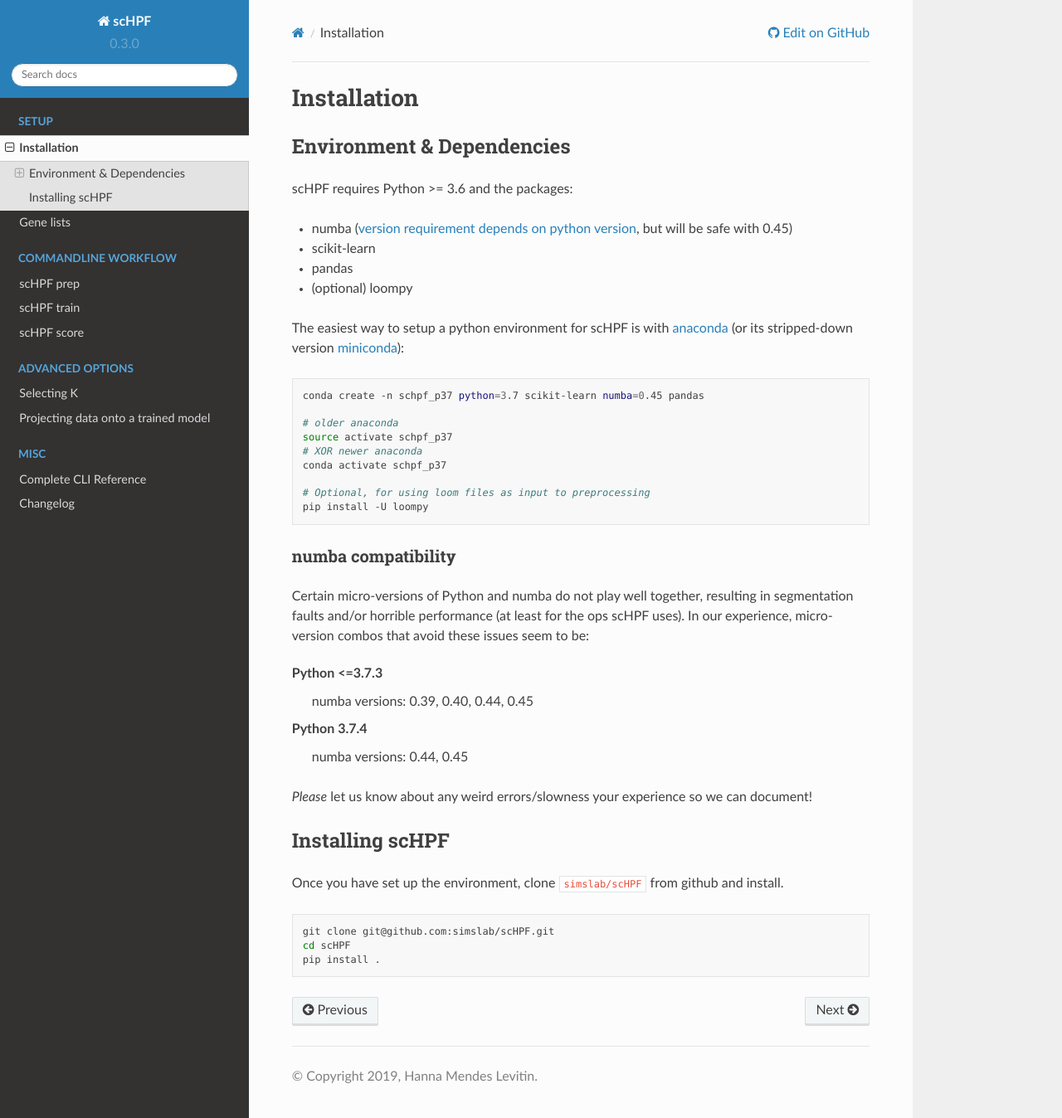
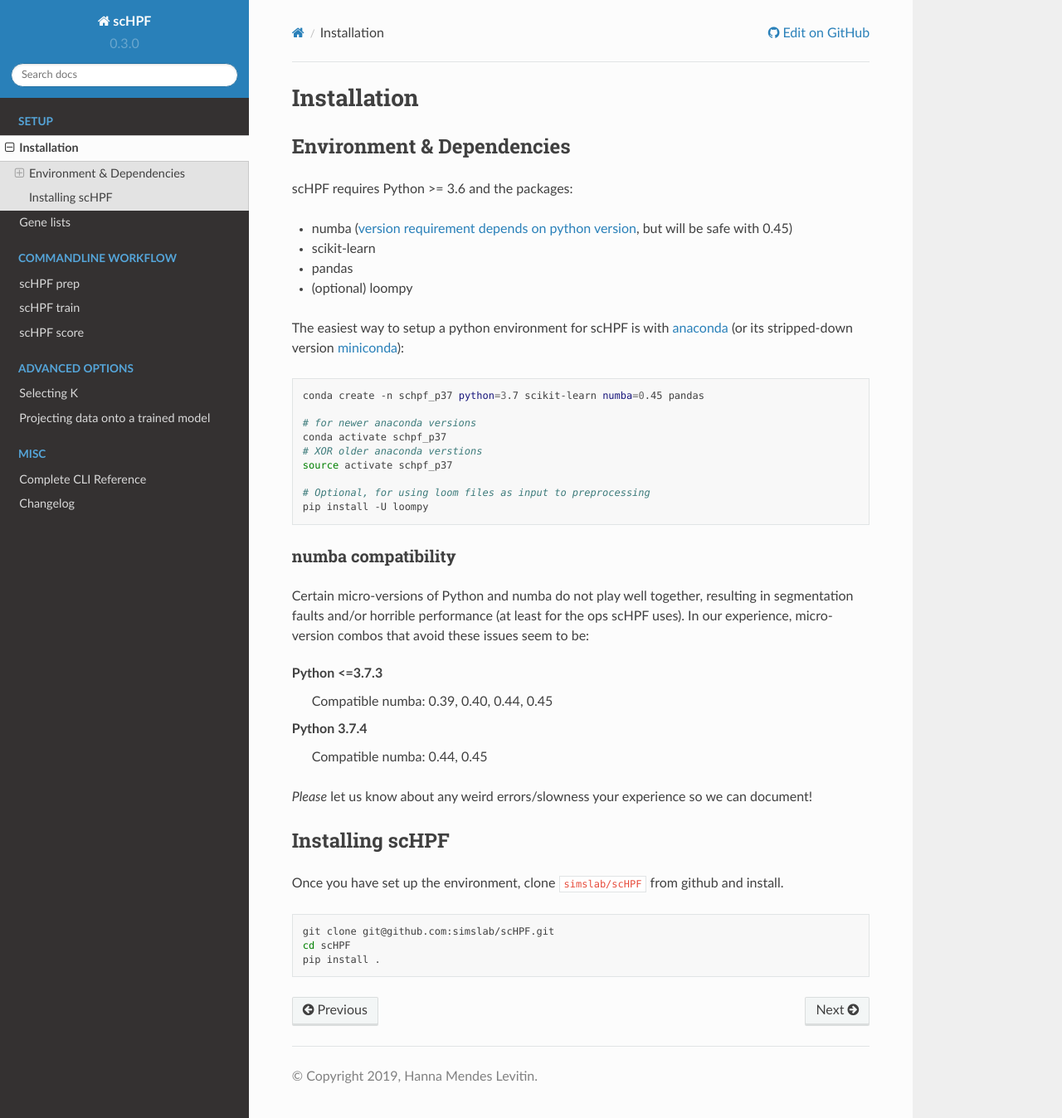
Before and after one commit to simslab/scHPF, a Sphinx documentation site: the page built from docs/install.rst, in a window 1280 px wide and 1348 px high. Shown: the whole window at 83% size. Built offline with Sphinx 7.4.7 and the Read the Docs theme 2.0.0, drawn with Linux system fonts in a browser that asks for light colours.

Commit message:
more doc clarification

```diff
--- a/docs/changelog.rst
+++ b/docs/changelog.rst
@@ -16,7 +16,6 @@ Changelog
 - Version as an object attribute
 - Handle change in scipy API
 - new GENCODE files
-- use pathlib for paths
 - (feature request) options to specify a and c from the train CLI
 - Documentation with ReadTheDocs
 
--- a/docs/install.rst
+++ b/docs/install.rst
@@ -24,10 +24,10 @@ its stripped-down version `miniconda`_):
 
     conda create -n schpf_p37 python=3.7 scikit-learn numba=0.45 pandas
 
-    # older anaconda
+    # for newer anaconda versions
+    conda activate schpf_p37
+    # XOR older anaconda verstions
     source activate schpf_p37
-    # XOR newer anaconda
-    conda activate schpf_p37
 
     # Optional, for using loom files as input to preprocessing
     pip install -U loompy
@@ -43,9 +43,9 @@ uses).  In our experience, micro-version combos that avoid these issues seem to
 be:
 
 **Python <=3.7.3**
-    numba versions: 0.39, 0.40, 0.44, 0.45
+    Compatible numba: 0.39, 0.40, 0.44, 0.45
 **Python 3.7.4**
-    numba versions: 0.44, 0.45
+    Compatible numba: 0.44, 0.45
 
 *Please* let us know about any weird errors/slowness your experience so we can
 document!
--- a/docs/train-cli.rst
+++ b/docs/train-cli.rst
@@ -46,7 +46,7 @@ Debugging
 .. hint::
     If you get an error like "Segmentation fault (core dumped)" and are running
     Python 3.7.4,  try upgrading numba to version 0.45 or downgrading Python to
-    3.7.3 py:ref:`[More details]<numba>`
+    3.7.3 python :ref:`[More details]<numba>`
 
 
 Complete options
```
Also changed, not shown: README.md (+4 -0 lines).
